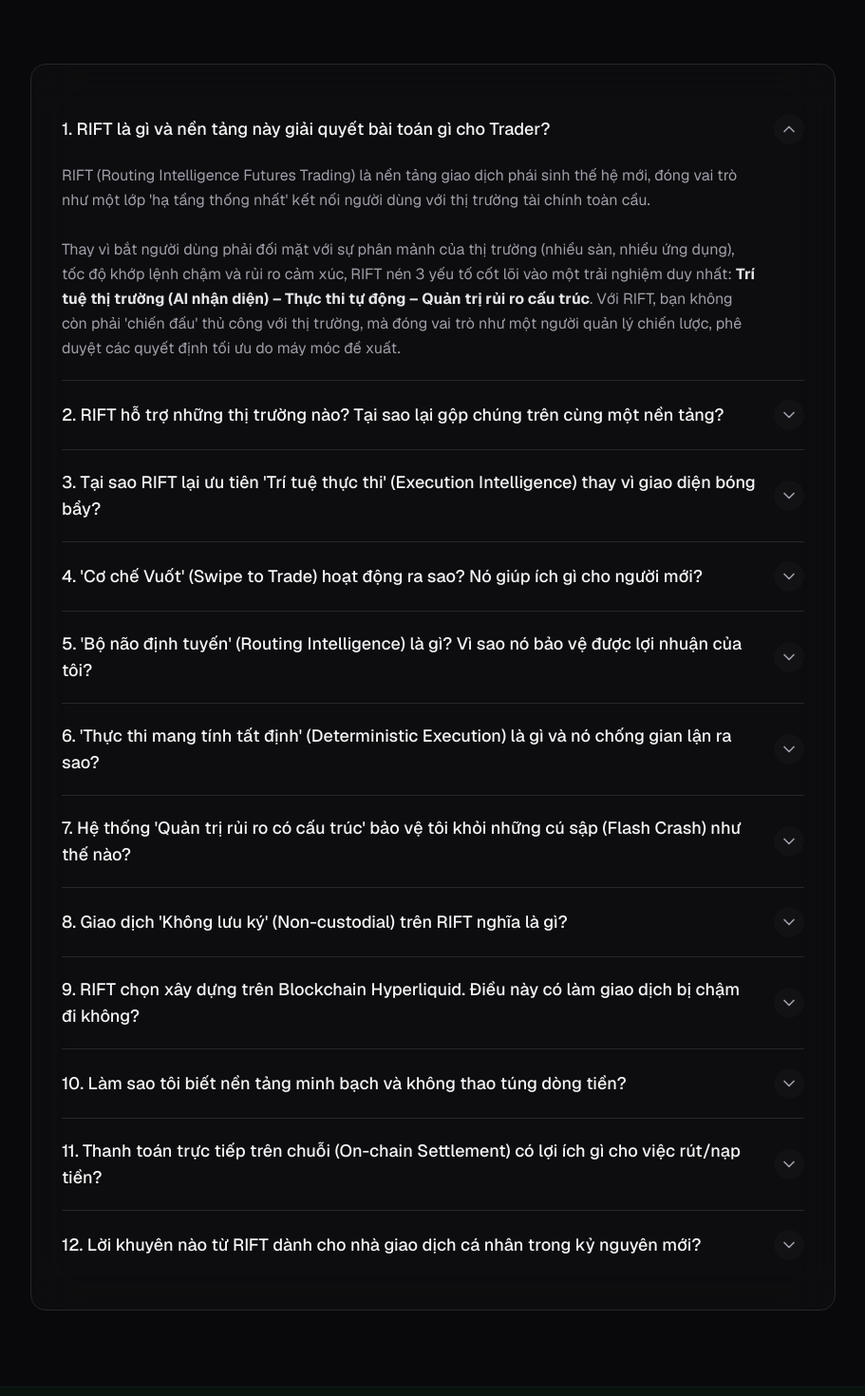
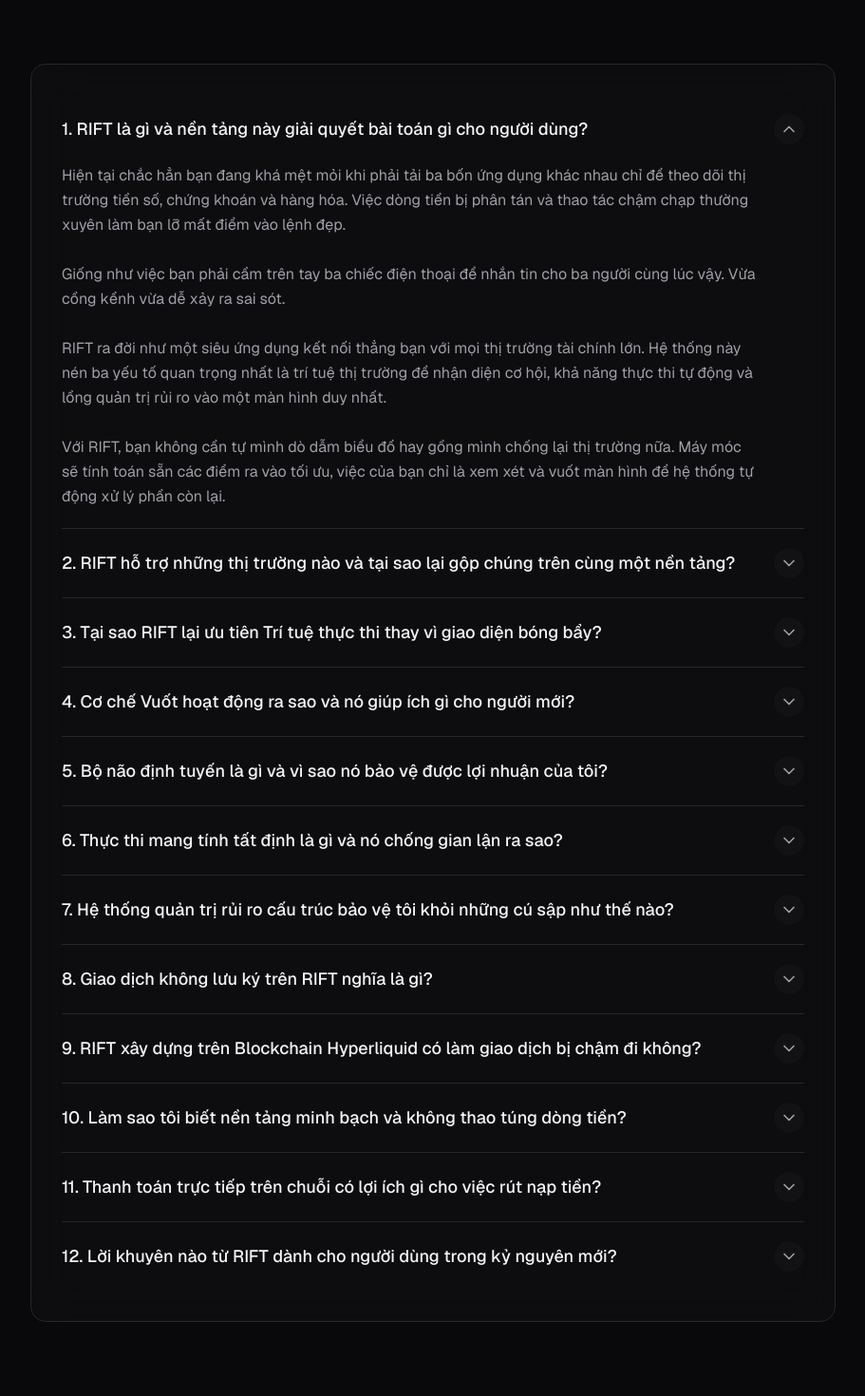
Before and after one commit to TonyTran99/dautucongngheai, a Next.js app: page / in a window 1280 px wide. Shown: the part 960-2430 px from the top of the page at 95% size, without its empty margins (184-1095 px from the left). Built offline with nearby package versions, Linux system fonts and the light colour scheme.

Commit message:
Update QnA content to natural storytelling format without markdown

```diff
--- a/src/components/Accordion.tsx
+++ b/src/components/Accordion.tsx
@@ -35,12 +35,9 @@
             transition={{ duration: 0.3, ease: "easeInOut" }}
             className="overflow-hidden"
           >
-            <div
-              className="pb-5 pr-12 text-zinc-400 leading-relaxed space-y-3"
-              dangerouslySetInnerHTML={{
-                __html: answer.replace(/\n/g, "<br />").replace(/\*\*(.*?)\*\*/g, "<strong class='text-zinc-200'>$1</strong>")
-              }}
-            />
+            <div className="pb-5 pr-12 text-zinc-400 leading-relaxed whitespace-pre-wrap">
+              {answer}
+            </div>
           </motion.div>
         )}
       </AnimatePresence>
--- a/src/data/qna.ts
+++ b/src/data/qna.ts
@@ -7,62 +7,62 @@
 export const qnaList: QnA[] = [
   {
     id: 1,
-    question: "RIFT là gì và nền tảng này giải quyết bài toán gì cho Trader?",
-    answer: "RIFT (Routing Intelligence Futures Trading) là nền tảng giao dịch phái sinh thế hệ mới, đóng vai trò như một lớp 'hạ tầng thống nhất' kết nối người dùng với thị trường tài chính toàn cầu.\n\nThay vì bắt người dùng phải đối mặt với sự phân mảnh của thị trường (nhiều sàn, nhiều ứng dụng), tốc độ khớp lệnh chậm và rủi ro cảm xúc, RIFT nén 3 yếu tố cốt lõi vào một trải nghiệm duy nhất: **Trí tuệ thị trường (AI nhận diện) – Thực thi tự động – Quản trị rủi ro cấu trúc**. Với RIFT, bạn không còn phải 'chiến đấu' thủ công với thị trường, mà đóng vai trò như một người quản lý chiến lược, phê duyệt các quyết định tối ưu do máy móc đề xuất.",
+    question: "RIFT là gì và nền tảng này giải quyết bài toán gì cho người dùng?",
+    answer: "Hiện tại chắc hẳn bạn đang khá mệt mỏi khi phải tải ba bốn ứng dụng khác nhau chỉ để theo dõi thị trường tiền số, chứng khoán và hàng hóa. Việc dòng tiền bị phân tán và thao tác chậm chạp thường xuyên làm bạn lỡ mất điểm vào lệnh đẹp.\n\nGiống như việc bạn phải cầm trên tay ba chiếc điện thoại để nhắn tin cho ba người cùng lúc vậy. Vừa cồng kềnh vừa dễ xảy ra sai sót.\n\nRIFT ra đời như một siêu ứng dụng kết nối thẳng bạn với mọi thị trường tài chính lớn. Hệ thống này nén ba yếu tố quan trọng nhất là trí tuệ thị trường để nhận diện cơ hội, khả năng thực thi tự động và lồng quản trị rủi ro vào một màn hình duy nhất.\n\nVới RIFT, bạn không cần tự mình dò dẫm biểu đồ hay gồng mình chống lại thị trường nữa. Máy móc sẽ tính toán sẵn các điểm ra vào tối ưu, việc của bạn chỉ là xem xét và vuốt màn hình để hệ thống tự động xử lý phần còn lại.",
   },
   {
     id: 2,
-    question: "RIFT hỗ trợ những thị trường nào? Tại sao lại gộp chúng trên cùng một nền tảng?",
-    answer: "RIFT cung cấp khả năng giao dịch hợp đồng tương lai trên 3 thị trường khổng lồ:\n1. **Crypto Futures** (Tiền mã hoá).\n2. **Stock Futures** (Phái sinh cổ phiếu truyền thống).\n3. **Commodity Futures** (Hàng hoá như Vàng, Dầu...).\n\n**Lý do gộp chung:** Trong lịch sử, vốn của Trader thường bị 'kẹt' rải rác: một ít ở sàn chứng khoán, một ít ở sàn Crypto. RIFT phá vỡ bức tường này bằng cách cho phép **ký quỹ chéo (cross-margin)** mượt mà. Vốn của bạn không bị 'nằm chết' mà có thể luân chuyển ngay lập tức tới bất kỳ đâu có cơ hội tốt nhất. Nó giống như việc bạn chỉ cần một chiếc 'điều khiển vạn năng' để bật tắt mọi kênh tài sản.",
+    question: "RIFT hỗ trợ những thị trường nào và tại sao lại gộp chúng trên cùng một nền tảng?",
+    answer: "Rất nhiều người từng rơi vào cảnh cháy túi ở bên chứng khoán nhưng tiền bên ví tiền số thì lại nằm im không thể mang sang cứu lệnh kịp thời. Cảm giác nhìn tiền bị kẹt ở nhiều nơi mà không thể xoay xở thật sự rất ức chế.\n\nRIFT giải quyết triệt để chuyện này bằng cách kết nối cả ba thị trường khổng lồ là Tiền mã hoá, Chứng khoán phái sinh và Hàng hoá như vàng, dầu mỏ vào chung một nền tảng duy nhất.\n\nHãy hình dung bạn đang dùng một chiếc ví điện tử có thể thanh toán được cả tiền điện, tiền nước lẫn mua sắm siêu thị. RIFT cho phép bạn dùng chung một nguồn vốn để giao dịch chéo giữa tất cả các thị trường này.\n\nBạn thấy thị trường nào đang có xu hướng đẹp nhất thì lập tức dồn vốn sang đó ngay trong tích tắc mà không tốn phí chuyển đổi. Vốn của bạn luôn được luân chuyển và sinh lời một cách hiệu quả nhất.",
   },
   {
     id: 3,
-    question: "Tại sao RIFT lại ưu tiên 'Trí tuệ thực thi' (Execution Intelligence) thay vì giao diện bóng bẩy?",
-    answer: "Nhiều năm qua, ngành công nghiệp tài chính đã dồn quá nhiều tiền vào việc làm cho giao diện (UI/UX) thật sặc sỡ, có âm thanh vỗ tay hay pháo hoa nổ khi giao dịch thành công.\n\nNhưng RIFT nhận ra một sự thật: **Giao diện đẹp không tạo ra lợi nhuận**. Lợi nhuận và hiệu suất thực sự nằm ở lớp thực thi bên dưới – ở tốc độ khớp lệnh và mức độ giảm thiểu trượt giá.\nĐiều này giống như việc so sánh một chiếc xe đua có màn hình giải trí tuyệt đẹp với một chiếc xe được tối ưu hóa động cơ và kim phun nhiên liệu. Trong một cuộc đua tốc độ, ghế da đẹp không giúp bạn chiến thắng, sức mạnh động cơ mới là thứ định đoạt kết cục. RIFT đại diện cho sự thay đổi đó: Tập trung 100% vào cơ chế khớp lệnh thay vì lớp vỏ hào nhoáng.",
+    question: "Tại sao RIFT lại ưu tiên Trí tuệ thực thi thay vì giao diện bóng bẩy?",
+    answer: "Các sàn giao dịch hiện nay thường dụ dỗ người dùng bằng những giao diện sặc sỡ, thêm đủ loại âm thanh pháo hoa chúc mừng mỗi khi chốt lời. Tuy nhiên chính sự rối rắm này làm bạn xao nhãng và khớp lệnh chậm hơn.\n\nMột chiếc siêu xe đua F1 không bao giờ cần màn hình giải trí hay ghế bọc da sang trọng. Nó bị lột bỏ mọi thứ rườm rà chỉ để tối ưu hóa động cơ và tốc độ.\n\nRIFT đi theo triết lý đó. Chúng tôi vứt bỏ hoàn toàn lớp áo hào nhoáng bên ngoài để dồn toàn bộ sức mạnh vào lớp thực thi bên dưới. Hệ thống tập trung tối đa vào tốc độ đưa lệnh vào thị trường và thuật toán bảo vệ vốn.\n\nĐiều này giúp bạn tránh được tình trạng giật lag khi có tin tức lớn và luôn khớp được mức giá đẹp nhất thay vì bị phân tâm bởi những hiệu ứng vô bổ.",
   },
   {
     id: 4,
-    question: "'Cơ chế Vuốt' (Swipe to Trade) hoạt động ra sao? Nó giúp ích gì cho người mới?",
-    answer: "Đây là cơ chế biến các thao tác phức tạp thành một trải nghiệm tuyến tính 4 bước siêu tốc:\n- **Bước 1 (AI quét):** Trí tuệ nhân tạo rà soát hàng tỷ điểm dữ liệu để tìm ra các cơ hội giao dịch rõ ràng nhất.\n- **Bước 2 (Gợi ý):** Cơ hội được đưa ra màn hình, loại bỏ sự quá tải thông tin.\n- **Bước 3 (Bạn phê duyệt):** Bạn đánh giá và 'Vuốt' (Swipe) để xác nhận.\n- **Bước 4 (Thực thi chớp nhoáng):** Ngay khi bạn vuốt, hệ thống đồng thời thiết lập 3 thông số: *Điểm vào (Entry) - Cắt lỗ (Risk) - Chốt lời (Target)* và đẩy vào thị trường trong vài mili-giây.\n\n**Lợi ích:** Bạn vẫn là người làm chủ quyết định (không giao phó 100% cho bot), nhưng máy móc sẽ thay bạn làm những công việc nhàm chán và đòi hỏi tốc độ cao.",
+    question: "Cơ chế Vuốt hoạt động ra sao và nó giúp ích gì cho người mới?",
+    answer: "Người mới thường hoảng loạn vì không biết cài đặt cắt lỗ ở đâu, chốt lời mức nào, mua khối lượng bao nhiêu cho an toàn. Việc phải tự nhập tay hàng tá con số khi thị trường đang chạy nhanh khiến họ thường xuyên thao tác sai.\n\nCơ chế Vuốt của RIFT giống như việc bạn gọi xe trên ứng dụng. App đã tính sẵn quãng đường, giá tiền và điểm đến. Bạn chỉ việc nhìn thông tin, thấy hợp lý thì bấm nút đặt xe là xong.\n\nTrí tuệ nhân tạo của RIFT sẽ quét dữ liệu liên tục để tìm cơ hội rõ ràng nhất, sau đó hiển thị sẵn thông số điểm vào lệnh, điểm cắt lỗ và chốt lời. Khi bạn thấy chiến lược này phù hợp, bạn chỉ cần một thao tác vuốt màn hình.\n\nNgay lập tức, hệ thống sẽ đẩy lệnh vào thị trường với tốc độ phần nghìn giây và tự động tuân thủ nghiêm ngặt các rào cản rủi ro đã đề ra. Bạn được giải phóng hoàn toàn khỏi nỗi lo bấm nhầm số hay tính toán sai.",
   },
   {
     id: 5,
-    question: "'Bộ não định tuyến' (Routing Intelligence) là gì? Vì sao nó bảo vệ được lợi nhuận của tôi?",
-    answer: "Hãy tưởng tượng Routing Intelligence giống như một **'Trạm kiểm soát không lưu'** tại một sân bay bận rộn.\n\nKhi bạn đặt một lệnh mua lớn, nếu ném thẳng vào thị trường, lệnh đó sẽ đẩy giá lên cao khiến bạn phải mua với giá đắt (gọi là Trượt giá - Slippage). Để giải quyết việc này, 'Bộ não' của RIFT sẽ quét qua hàng loạt lớp thanh khoản ẩn, tự động chia nhỏ lệnh của bạn ra trong 1 phần nghìn giây và phân bổ vào các mức giá tốt nhất. Nó còn che giấu lệnh của bạn khỏi các 'cá mập' (quỹ HFT) chuyên rình rập để chạy trước lệnh (front-running). Kết quả: Bạn luôn khớp được mức giá tối ưu nhất.",
+    question: "Bộ não định tuyến là gì và vì sao nó bảo vệ được lợi nhuận của tôi?",
+    answer: "Đã bao giờ bạn bấm mua ở mức giá một trăm nhưng hệ thống lại báo khớp ở giá một trăm lẻ hai chưa. Trong giao dịch người ta gọi đây là hiện tượng trượt giá, một kẻ thù thầm lặng ăn mòn tiền của bạn mỗi khi thị trường biến động mạnh.\n\nHãy tưởng tượng bạn cần mua một ngàn vé xem phim. Nếu bạn ra quầy và hô to rằng tôi cần mua một ngàn vé, lập tức đám cò mồi xung quanh sẽ gom hết vé để ép bạn mua giá cao. Bộ não định tuyến của RIFT giống như việc bạn thuê cùng lúc một ngàn người xếp hàng ở các quầy khác nhau, mỗi người mua đúng một vé trong im lặng.\n\nThay vì đẩy một cục lệnh lớn ra thị trường, thuật toán của RIFT sẽ băm nhỏ lệnh của bạn ra và giấu kín khỏi mắt các quỹ giao dịch tần suất cao. Cuối cùng bạn mua đủ số lượng với mức giá tốt nhất mà không bị ai phát hiện hay làm giá.",
   },
   {
     id: 6,
-    question: "'Thực thi mang tính tất định' (Deterministic Execution) là gì và nó chống gian lận ra sao?",
-    answer: "'Tính tất định' hiểu đơn giản là: **Cùng một đầu vào sẽ luôn cho ra cùng một kết quả, không có ngoại lệ.**\n\nỞ các sàn giao dịch truyền thống (mô hình hộp đen), lệnh của bạn có thể bị sàn giữ lại vài mili-giây để họ ưu tiên khớp lệnh của họ trước rồi mới đến lượt bạn. Nhưng trên RIFT, nhờ hoạt động hoàn toàn bằng mã nguồn (code) và toán học thuần túy, một khi lệnh được đẩy vào, nó **bắt buộc** phải được xử lý chính xác theo thuật toán đã định. Không một ai – kể cả người tạo ra nền tảng – có thể chen ngang hay can thiệp vào lệnh của bạn.",
+    question: "Thực thi mang tính tất định là gì và nó chống gian lận ra sao?",
+    answer: "Các sàn giao dịch thông thường hoạt động như một chiếc hộp đen. Bạn gửi lệnh đi nhưng không thể biết sàn có om lệnh của bạn lại vài giây để họ ưu tiên khớp lệnh cho chính họ trước hay không.\n\nThực thi tất định đơn giản là một quy luật toán học, khi đưa cùng một dữ liệu đầu vào thì luôn phải cho ra chính xác một kết quả, không có ngoại lệ. Giống như việc bạn bỏ đồng xu vào máy bán nước tự động, máy bắt buộc phải nhả ra chai nước chứ không thể ngẫu nhiên nuốt luôn tiền của bạn.\n\nTrên nền tảng RIFT, mọi thứ chạy bằng mã nguồn lập trình. Khi lệnh của bạn được vuốt đi, nó bắt buộc phải được xử lý ngay lập tức theo đúng quy tắc đã viết ra. Không một ai kể cả đội ngũ sáng lập có quyền can thiệp hay thay đổi thứ tự ưu tiên của bạn.",
   },
   {
     id: 7,
-    question: "Hệ thống 'Quản trị rủi ro có cấu trúc' bảo vệ tôi khỏi những cú sập (Flash Crash) như thế nào?",
-    answer: "Một trong những nguyên nhân khiến 90% Trader thua lỗ là **độ trễ sinh học** (sự chần chừ, hoảng loạn, hi vọng giá sẽ hồi) khi thị trường cắm đầu.\n\nHệ thống của RIFT biến Kỷ luật từ việc 'cố gắng gồng mình' thành **quy tắc toán học bắt buộc**. Trước khi lệnh của bạn được đẩy đi, nó đã bị 'nhốt' vào một chiếc lồng quản trị rủi ro. Các thông số Dừng lỗ (Stop-loss) và Kích cỡ lệnh (Position sizing) được khóa cứng. Dù thị trường có sập nhanh đến mấy, máy móc không có cảm xúc sẽ cắt lỗ chính xác tại điểm đã tính toán, bảo toàn nguồn vốn sống còn cho bạn.",
+    question: "Hệ thống quản trị rủi ro cấu trúc bảo vệ tôi khỏi những cú sập như thế nào?",
+    answer: "Lý do lớn nhất khiến nhà giao dịch mất trắng tài sản không phải là do họ phân tích kém, mà là do sự chần chừ và hy vọng hão huyền khi thị trường cắm đầu lao dốc. Cơ thể sinh học của con người không đủ nhanh để phản ứng cắt lỗ khi biểu đồ sập trong vài giây.\n\nHệ thống của RIFT biến kỷ luật từ việc tự gồng mình thành một quy tắc bắt buộc. Giống như phanh tự động trên các dòng xe hơi cao cấp, khi phát hiện có vật cản phía trước mà bạn không kịp đạp phanh, xe sẽ tự hãm lại để cứu mạng bạn.\n\nTrước khi bất kỳ lệnh nào được đẩy đi, nó đã bị khóa chặt vào một cơ chế quản trị rủi ro. Các thông số dừng lỗ và kiểm soát số lượng được hệ thống ghi nhận cứng. Dù thị trường có xảy ra bão táp hay sập mạnh đến đâu, máy móc vô cảm sẽ tự động cắt lệnh chính xác tại điểm an toàn đã tính toán, đảm bảo tiền của bạn không bao giờ bốc hơi hoàn toàn.",
   },
   {
     id: 8,
-    question: "Giao dịch 'Không lưu ký' (Non-custodial) trên RIFT nghĩa là gì?",
-    answer: "Trong giới tài chính, nguyên tắc sống còn là: **'Not your keys, not your coins'** (Không giữ chìa khoá, tiền không phải của bạn).\nỞ các sàn giao dịch truyền thống, bạn nạp tiền vào ví của sàn, nếu sàn phá sản (như sự kiện FTX) hoặc bị hack, bạn mất trắng.\n\nVới cơ chế **Không lưu ký (Non-custodial)** của RIFT, tiền luôn nằm trong ví cá nhân của bạn. RIFT không bao giờ được phép đụng vào nguồn vốn này. Hệ thống chỉ đóng vai trò kết nối lệnh của bạn với sổ lệnh (order book). Bạn là người duy nhất nắm quyền sinh sát đối với tài sản của mình.",
+    question: "Giao dịch không lưu ký trên RIFT nghĩa là gì?",
+    answer: "Ở những sàn truyền thống, bạn phải nạp tiền vào ví của họ để giao dịch. Nếu ngày mai sàn đó tuyên bố phá sản hoặc bị tin tặc tấn công, tiền của bạn cũng sẽ biến mất theo.\n\nGiao dịch không lưu ký trên RIFT giống như việc bạn tự giữ tiền trong két sắt tại nhà mình, khi nào ra chợ mua mớ rau thì chỉ đưa đúng số tiền đó cho người bán chứ không đưa cả ví cho ai giữ hộ.\n\nTiền luôn nằm trong ví cá nhân của bạn. RIFT tuyệt đối không có quyền đụng chạm hay giữ nguồn vốn này. Hệ thống chỉ đóng vai trò là một đường ống tốc độ cao giúp nối lệnh của bạn thẳng đến sổ cái thị trường. Bạn là người duy nhất nắm quyền kiểm soát tài sản của mình từ đầu đến cuối.",
   },
   {
     id: 9,
-    question: "RIFT chọn xây dựng trên Blockchain Hyperliquid. Điều này có làm giao dịch bị chậm đi không?",
-    answer: "**Hoàn toàn không, ngược lại còn cực kỳ nhanh!**\nNhiều người nghĩ blockchain (như Bitcoin, Ethereum) thường chậm và tắc nghẽn. Nhưng Hyperliquid là một mạng lưới **Layer 1 chuyên biệt chỉ dành riêng cho tài chính (App-chain)**.\nNó không xử lý game, hình ảnh số hay mạng xã hội, mà chỉ tập trung toàn bộ năng lực để khớp lệnh. Nhờ đó, Hyperliquid xử lý hàng chục ngàn giao dịch mỗi giây với độ trễ siêu thấp, biến nó thành đường ray tốc độ cao để 'Bộ não định tuyến' của RIFT hoạt động mượt mà.",
+    question: "RIFT xây dựng trên Blockchain Hyperliquid có làm giao dịch bị chậm đi không?",
+    answer: "Nhiều người vẫn mang định kiến rằng nhắc đến công nghệ chuỗi khối là nhắc đến sự chậm chạp và tắc nghẽn mạng lưới. Họ sợ việc bấm nút xong phải chờ cả phút lệnh mới khớp.\n\nTuy nhiên Hyperliquid không giống các mạng lưới thông thường. Nó là một nền tảng chuyên biệt chỉ phục vụ duy nhất cho mục đích tài chính.\n\nHãy tưởng tượng thay vì đi trên một con đường hỗn hợp đông đúc xe máy, xe đạp và người đi bộ, bạn đang lái xe trên một đường ray cao tốc dành riêng cho tàu siêu tốc. Không có ai chơi game hay lướt mạng xã hội trên con đường này để cản trở bạn.\n\nNhờ đó, mạng lưới này có khả năng xử lý hàng chục ngàn giao dịch mỗi giây với tốc độ phản hồi cực kỳ thấp. Nó biến thành một động cơ hoàn hảo để cỗ máy RIFT hoạt động mượt mà không chút độ trễ.",
   },
   {
     id: 10,
     question: "Làm sao tôi biết nền tảng minh bạch và không thao túng dòng tiền?",
-    answer: "Sự minh bạch của RIFT không đến từ lời hứa, mà đến từ **mã nguồn mở và dữ liệu chuỗi (On-chain)**. Nó được xây dựng trên 4 trụ cột minh bạch tuyệt đối:\n1. **Xác minh trên chuỗi:** Mọi lệnh mua bán, sửa đổi hay hủy đều lưu vết vĩnh viễn, ai cũng có thể kiểm chứng.\n2. **Thực thi tất định:** Lệnh chạy bằng toán học thuần túy.\n3. **Hoạt động thị trường công khai:** Dữ liệu sổ lệnh và dòng tiền được hiển thị công khai cho mọi người.\n4. **Thanh khoản minh bạch:** Nguồn gốc tiền rõ ràng, cho phép người dùng tự xác minh các nhóm thanh khoản thực tế. Bạn không bao giờ phải giao dịch mù mờ với một hệ thống 'hộp đen'.",
+    answer: "Nhà giao dịch đã quá quen với những lời hứa hẹn suông từ các nền tảng truyền thống. Khi có biến cố xảy ra, họ thường đổ lỗi cho lỗi hệ thống hoặc biến động thị trường khách quan mà không đưa ra được bằng chứng.\n\nSự minh bạch của RIFT không phải là lời hứa, mà nó được mã hóa rõ ràng trên dữ liệu chuỗi khối. Điều này giống như một cuốn sổ cái được in ra và phát cho hàng triệu người cùng giữ. Nếu có bất kỳ ai lén sửa một con số, tất cả những người khác đều nhìn thấy ngay.\n\nMọi giao dịch mua bán, sửa đổi lệnh hay nguồn gốc dòng tiền đều được ghi lại vĩnh viễn trên mạng lưới để bất kỳ ai cũng có thể tra cứu. Bạn hoàn toàn có thể tự mình kiểm chứng dòng chảy thanh khoản thực tế thay vì phải tin tưởng mù quáng vào một hộp đen giấu kín.",
   },
   {
     id: 11,
-    question: "Thanh toán trực tiếp trên chuỗi (On-chain Settlement) có lợi ích gì cho việc rút/nạp tiền?",
-    answer: "Ở sàn truyền thống, khi bạn muốn rút tiền, bạn phải thực hiện lệnh và chờ đợi nhân sự hoặc hệ thống của sàn 'duyệt'. Đôi khi quá trình này bị kẹt lại không rõ lý do.\n\nTrên RIFT, với **On-chain Settlement**, quá trình thanh toán diễn ra trực tiếp qua smart contract (hợp đồng thông minh) và không cần thông qua bất kỳ tổ chức trung gian nào. Ngay khi lệnh giao dịch của bạn chốt lời hoặc cắt lỗ, tiền được cộng thẳng vào ví của bạn (hoàn tất gần như tức thì - near instant finality). Quyết toán diễn ra tự động, không ai có quyền đóng băng hoặc giam vốn của bạn.",
+    question: "Thanh toán trực tiếp trên chuỗi có lợi ích gì cho việc rút nạp tiền?",
+    answer: "Rất nhiều người dùng từng khóc ròng khi thị trường sập nhưng lệnh rút tiền lại bị hệ thống thông báo đang bảo trì hoặc chờ nhân sự duyệt thủ công mất hàng tuần lễ.\n\nTrên RIFT, mọi thứ được vận hành bởi hợp đồng thông minh. Giống như máy ATM hoạt động xuyên đêm, bạn đút thẻ vào thao tác đúng mật khẩu là máy nhả tiền ngay lập tức mà không cần gọi hỏi nhân viên ngân hàng xem họ có rảnh để duyệt lệnh hay không.\n\nQuá trình thanh toán tiền diễn ra trực tiếp trên hệ thống tự động. Ngay đúng khoảnh khắc lệnh của bạn chốt lời hoặc cắt lỗ xong, tiền lập tức chạy thẳng về ví cá nhân của bạn theo thời gian thực. Không có bất kỳ tổ chức hay cá nhân nào có quyền đóng băng hoặc giam giữ số vốn mà bạn làm ra.",
   },
   {
     id: 12,
-    question: "Lời khuyên nào từ RIFT dành cho nhà giao dịch cá nhân trong kỷ nguyên mới?",
-    answer: "Hãy ngừng việc ngồi dán mắt vào màn hình 24/7 để rình rập bấm nút! Thị trường hiện đại bị chi phối bởi các thuật toán chạy nhanh hơn phản xạ của bạn hàng triệu lần.\n\nTương lai của giao dịch nằm ở **'Trí tuệ thực thi'**. Hãy để máy móc làm việc của máy móc: Khớp lệnh siêu tốc, theo dõi biến động mili-giây, chia nhỏ lệnh và tuân thủ rủi ro một cách tàn nhẫn. Việc của bạn là nâng tầm tư duy: Nhìn nhận bức tranh vĩ mô, thiết lập chiến lược ở tầng cao, phân bổ rủi ro hợp lý và bấm 'Vuốt' để trao quyền thực thi cho một hệ thống đáng tin cậy.",
+    question: "Lời khuyên nào từ RIFT dành cho người dùng trong kỷ nguyên mới?",
+    answer: "Đa số chúng ta vẫn giữ thói quen ngồi dán mắt vào màn hình máy tính thâu đêm suốt sáng để rình rập một cây nến xanh đỏ. Thói quen này vắt kiệt sức khỏe, cảm xúc và thường dẫn đến những quyết định sai lầm.\n\nTrong khi đó, thị trường hiện tại bị chi phối bởi các hệ thống tự động chạy nhanh hơn con người hàng triệu lần. Bạn không thể dùng cơ bắp để đua với máy móc. Lời khuyên của chúng tôi là hãy thay đổi tư duy, từ việc tự tay cầm cuốc đào đất sang việc học cách điều khiển một cỗ máy xúc.\n\nHãy nhường những công việc tay chân như canh giá, cắt lỗ và khớp lệnh siêu tốc cho trí tuệ nhân tạo. Việc của bạn là đứng ở góc nhìn vĩ mô hơn, hoạch định chiến lược vốn, quản trị cảm xúc bản thân và chọn đúng thời điểm để trao quyền thực thi cho RIFT. Máy móc làm việc của máy móc, con người làm việc của con người, đó mới là cách kiếm tiền thông minh."
   }
 ];
```
